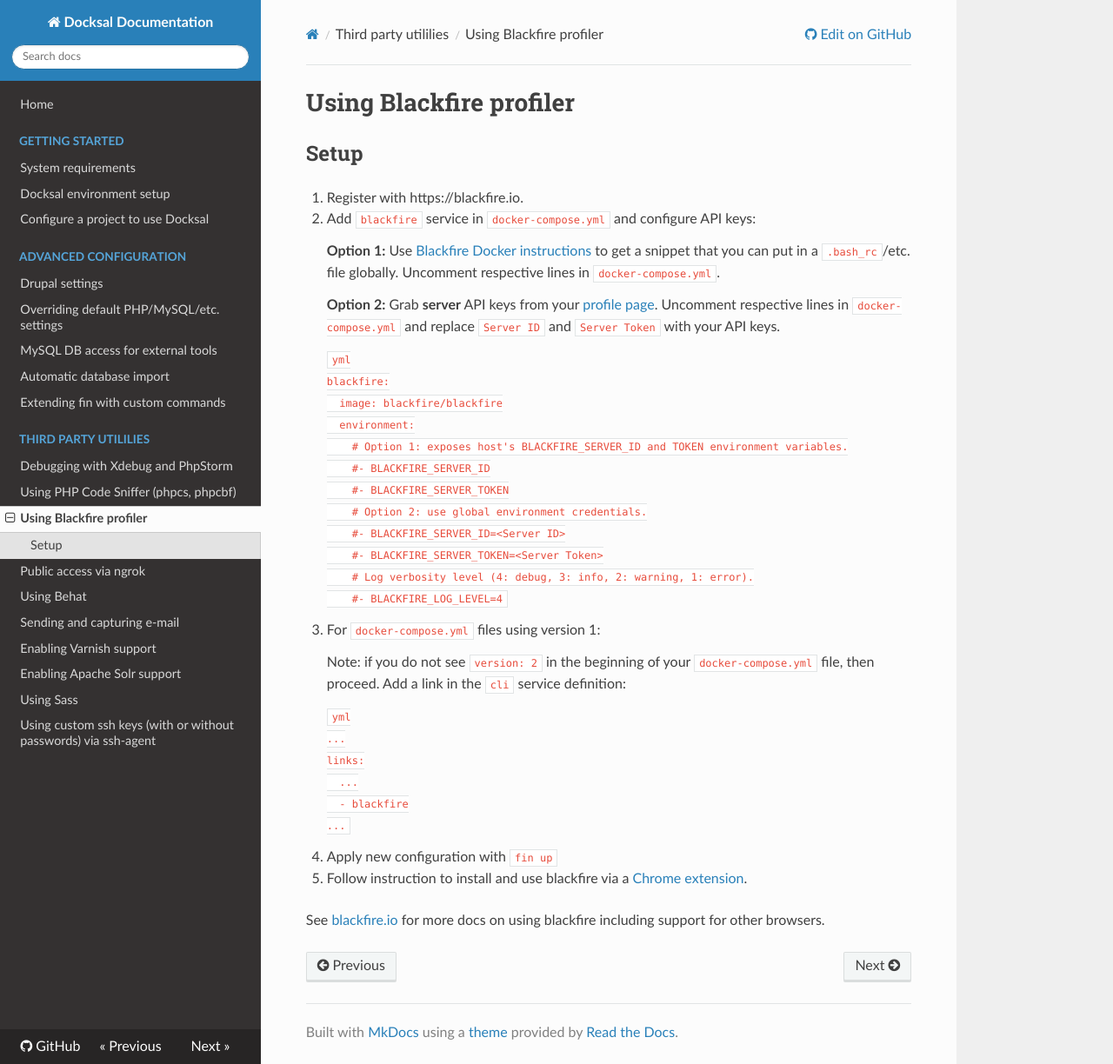
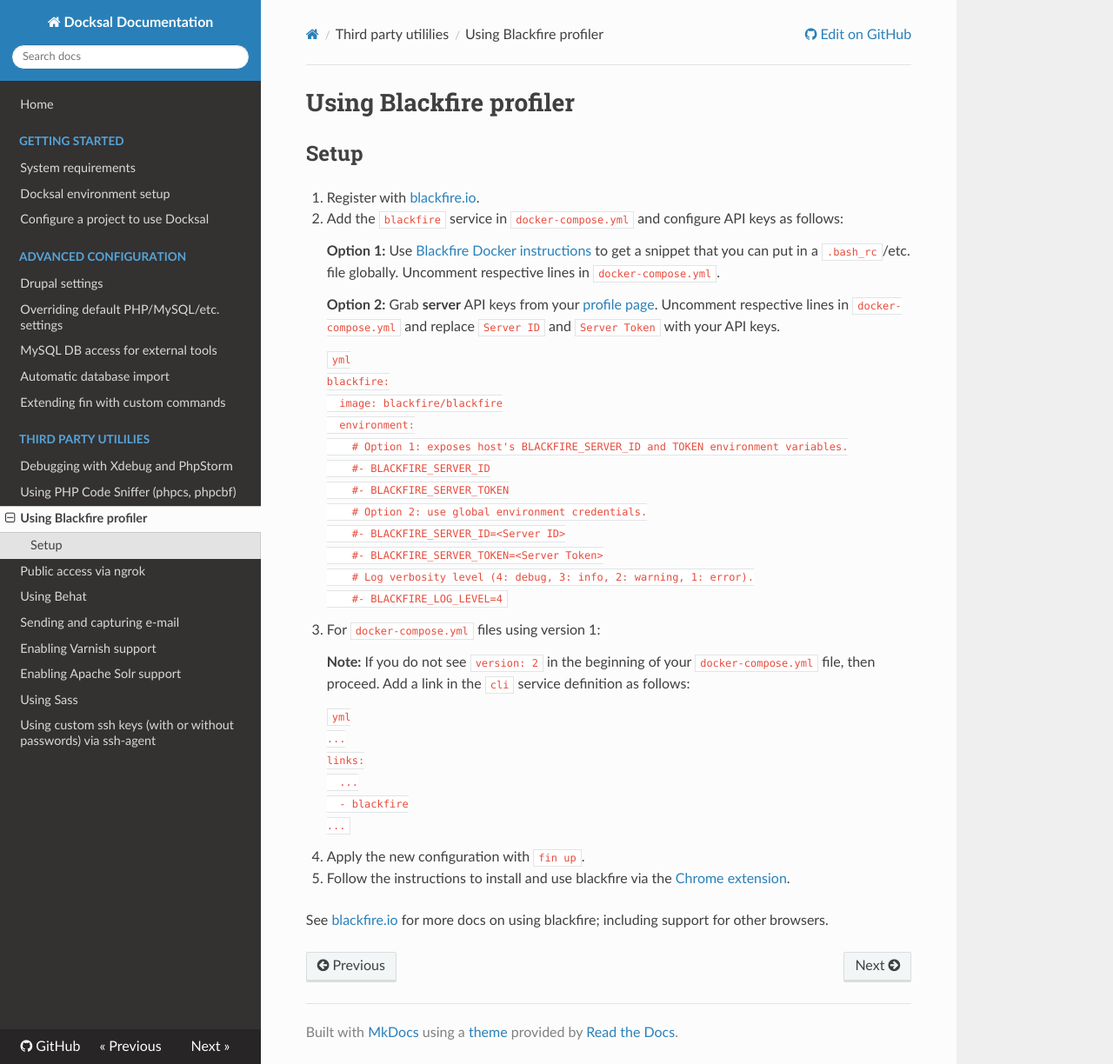
Before and after one commit to docksal/docksal, an MkDocs documentation site: the page built from docs/blackfire.md, in a window 1280 px wide and 1224 px high. Shown: the whole window at 87% size. Built offline with MkDocs 1.6.1, drawn with Linux system fonts in a browser that asks for light colours; nearby versions of some CDN libraries; old or Windows-style settings are respelled for this version of MkDocs.

Commit message:
Various grammar and markdown corrections to blackfire.md (#55)

````diff
--- a/docs/blackfire.md
+++ b/docs/blackfire.md
@@ -2,9 +2,9 @@
 
 ## Setup
 
-1. Register with https://blackfire.io.
+1. Register with [blackfire.io](https://blackfire.io/signup).
 
-2. Add `blackfire` service in `docker-compose.yml` and configure API keys:
+2. Add the `blackfire` service in `docker-compose.yml` and configure API keys as follows:
 
     **Option 1:** Use [Blackfire Docker instructions](https://blackfire.io/docs/integrations/docker) to get a snippet that you can put in a `.bash_rc`/etc. file globally. Uncomment respective lines in `docker-compose.yml`.
 
@@ -27,8 +27,8 @@
 
 3. For `docker-compose.yml` files using version 1:
 
-    Note: if you do not see `version: 2` in the beginning of your `docker-compose.yml` file, then proceed.
-    Add a link in the `cli` service definition:
+    **Note:** If you do not see `version: 2` in the beginning of your `docker-compose.yml` file, then proceed.
+    Add a link in the `cli` service definition as follows:
 
     ```yml
     ...
@@ -38,8 +38,8 @@
     ...
     ```
 
-4. Apply new configuration with `fin up`
+4. Apply the new configuration with `fin up`.
 
-5. Follow instruction to install and use blackfire via a [Chrome extension](https://blackfire.io/docs/integrations/chrome).
+5. Follow the instructions to install and use blackfire via the [Chrome extension](https://blackfire.io/docs/integrations/chrome).
 
-See [blackfire.io](https://blackfire.io/docs/introduction) for more docs on using blackfire including support for other browsers.
+See [blackfire.io](https://blackfire.io/docs/introduction) for more docs on using blackfire; including support for other browsers.
````
